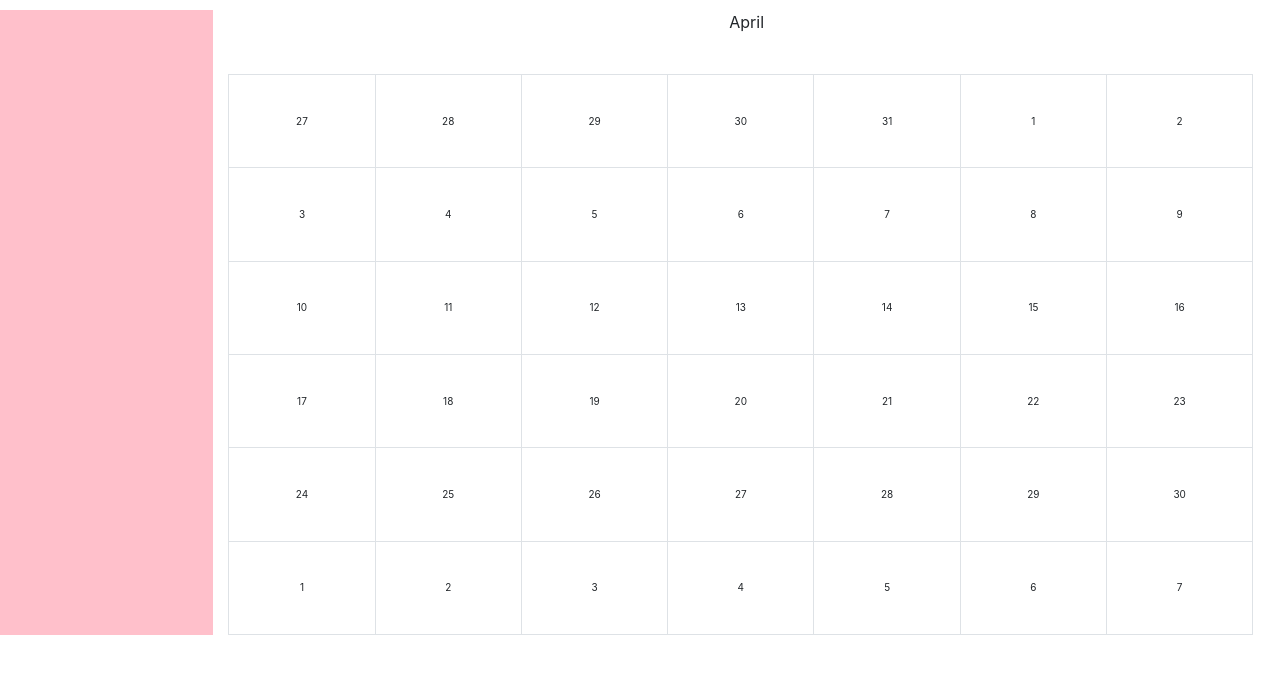
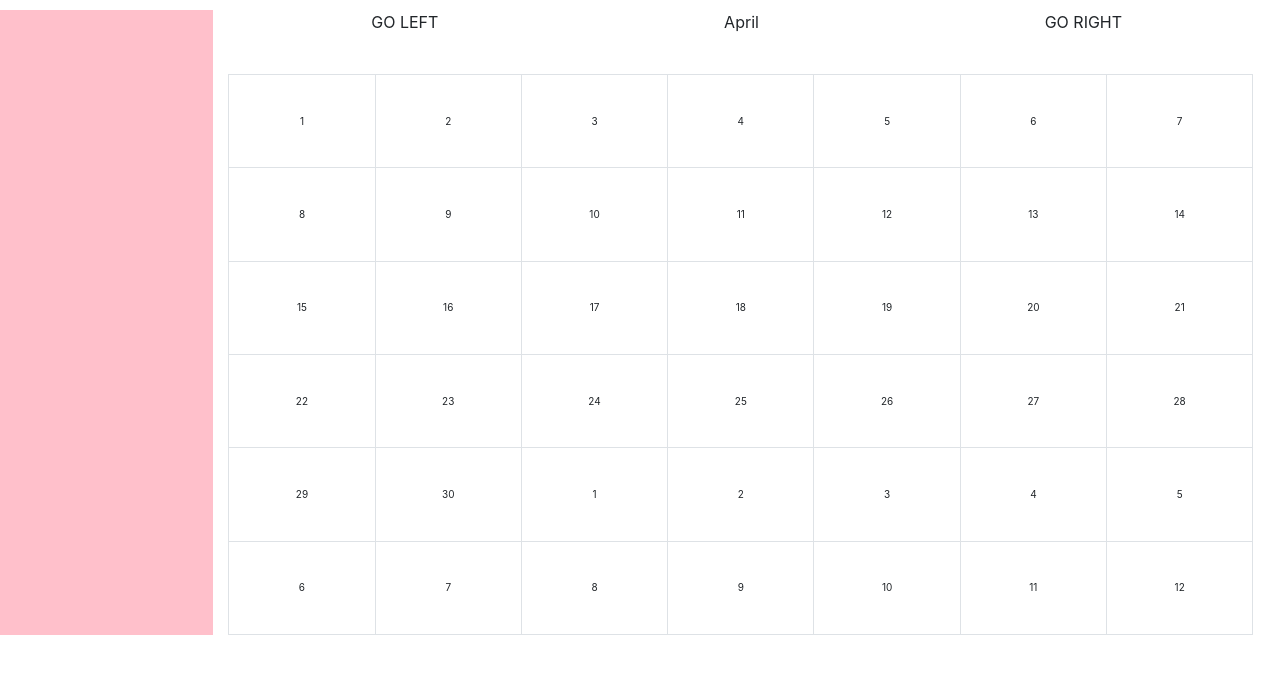
Before and after one commit to Naidah/cse-hackathon-2018, a Python web app: template templates/index.html in a window 1280 px wide. Shown: the part 66-740 px from the top of the page. Run offline with Jinja, Linux system fonts and the light colour scheme; the template is opened without the code that fills it, so the values that code supplies are empty; some libraries are stand-ins or nearby versions.

Commit message:
Added left/right buttons to the calendar

```diff
--- a/static/calendar.js
+++ b/static/calendar.js
@@ -1,18 +1,28 @@
-var month = 0
-var monthDays = [31, 28, 31, 30, 31, 30, 31, 31, 30, 31, 30, 31]
-var monthNames = ["January", "February", "March", "April", "May", "June", "July", "August", "September", "October", "November", "December"]
+var month = 0;
+var monthDays = [31, 28, 31, 30, 31, 30, 31, 31, 30, 31, 30, 31];
+var monthNames = ["January", "February", "March", "April", "May", "June", "July", "August", "September", "October", "November", "December"];
 var firstDay = 5;
+var year = 2018;
 
 function setMonth(newMonth) {
-    var d = new Date();
     month = newMonth;
     document.getElementById("monthLabel").innerHTML = monthNames[month];
+    var currDate = year.toString() + "-" + (month+1).toString() + "-01"
+    console.log(currDate)
+    var d = new Date(currDate);
+    console.log(d)
+    firstDay = d.getDay();
+}
+
+function resetCell(row, col) {
+    var currCell = document.getElementById("cell-"+row.toString()+"-"+col.toString());
+    currCell.removeChild(currCell.firstChild);
 }
 
 function initialiseCells(row, col) {
     var date = (row*7 + col) - firstDay + 1;
-    var prevMonth = (month-1)%12;
-    var nextMonth = (month+1)%12;
+    var prevMonth = ((month-1)%12+12)%12;
+    var nextMonth = ((month+1)%12+12)%12;
     var thisMonth = month
     var currCell = document.getElementById("cell-"+row.toString()+"-"+col.toString());
 
@@ -28,3 +38,23 @@ function initialiseCells(row, col) {
     content.innerHTML = date.toString();
     currCell.appendChild(content)
 }
+
+function setPrevMonth() {
+    setMonth(((month-1)%12+12)%12);
+    for (let i = 0; i < 6; i++) {
+        for (let j = 0; j < 7; j++) {
+            resetCell(i, j);
+            initialiseCells(i, j)
+        }
+    }
+}
+
+function setNextMonth() {
+    setMonth(((month+1)%12+12)%12);
+    for (let i = 0; i < 6; i++) {
+        for (let j = 0; j < 7; j++) {
+            resetCell(i, j);
+            initialiseCells(i, j)
+        }
+    }
+}
--- a/templates/index.html
+++ b/templates/index.html
@@ -30,7 +30,11 @@
         <div class="col-2 d-block" style="background-color: pink"></div>
         <!-- Calendar Space -->
         <div class="col-10 d-block float-right">
-            <div id="monthLabel">Month</div>
+            <div class="d-flex flex-row justify-content-around">
+                <div onclick="setPrevMonth()" style="display: inline;">GO LEFT</div>
+                <div id="monthLabel" style="display: inline;">Month</div>
+                <div onclick="setNextMonth()">GO RIGHT</div>
+            </div>
             <script type="text/javascript">setMonth(3)</script>
             <table id="calendar" class="table-bordered">
                 <tbody>
```
